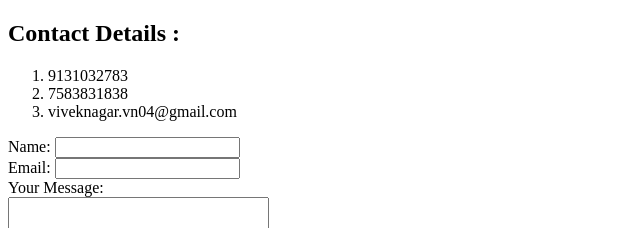
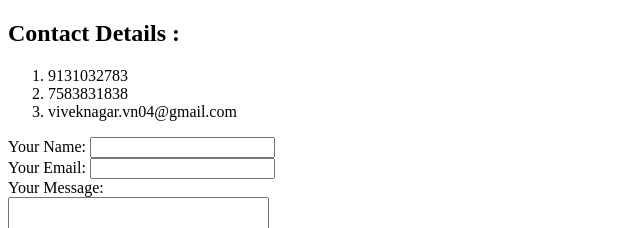
Before and after one commit to vivek-80/Resume, a plain HTML site: page contact.html in a window 1280 px wide. Shown: the top 228 px of the page, without its empty margins (0-640 px from the left). Drawn offline with Linux system fonts and the light colour scheme.

Commit message:
Update contact.html

```diff
--- a/contact.html
+++ b/contact.html
@@ -12,9 +12,9 @@
       <li>viveknagar.vn04@gmail.com</li>
     </ol>
     <form action="mailto:viveknagar.vn04@gmail.com" method="post" enctype="text/plain">
-      <label>Name:</label>
+      <label>Your Name:</label>
       <input type="text" name="Your Name:" value=""><br>
-      <label>Email:</label>
+      <label>Your Email:</label>
       <input type="email" name="Your Email:" value=""><br>
       <label>Your Message:</label><br>
       <textarea name="Your Message:" rows="10" cols="30"></textarea><br>
```
